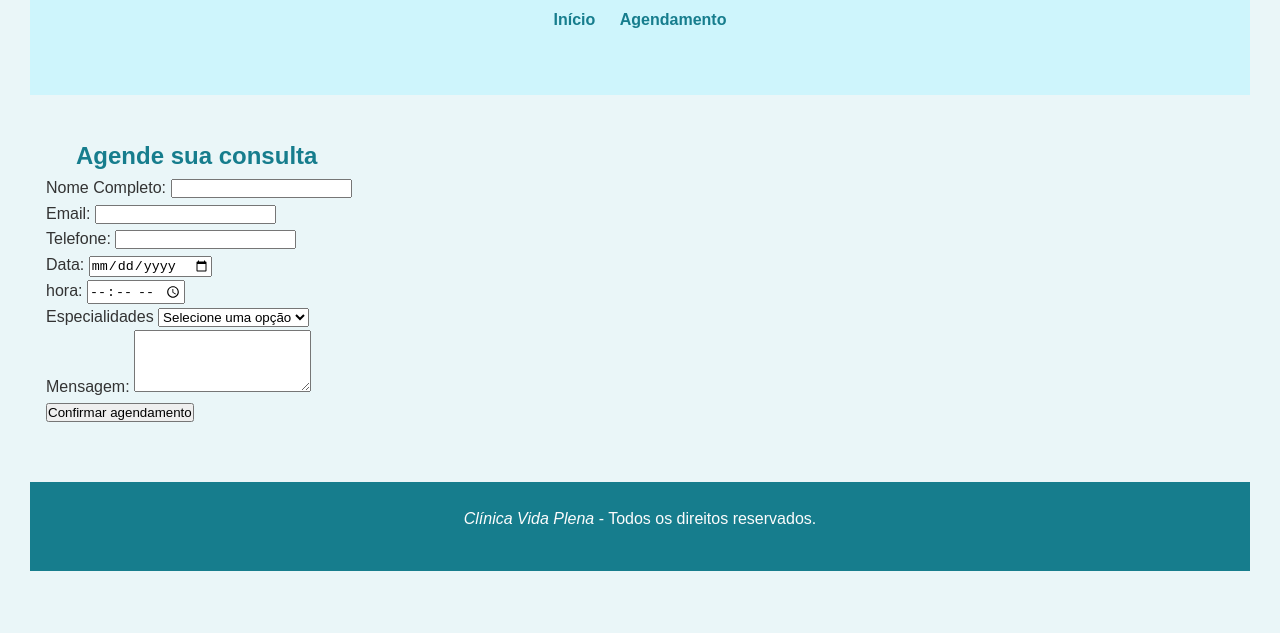
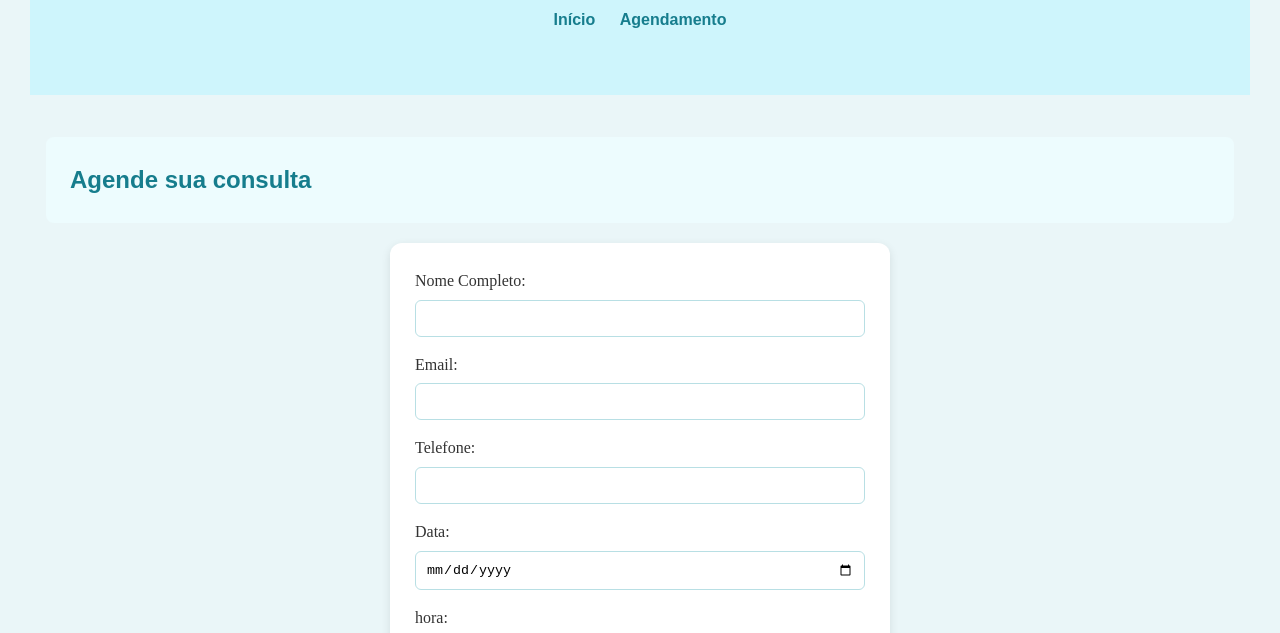
Before and after one commit to laurabarbieri-alt/Clinica_Vida-Plena_CSS, a plain HTML site: page agendamento.html in a window 1280 px wide. Shown: the part 136-769 px from the top of the page. Drawn offline with Linux system fonts and the light colour scheme.

Commit message:
Seletores de classe e de ID e mais algumas tags

```diff
--- a/agendamento.html
+++ b/agendamento.html
@@ -19,14 +19,14 @@
     </header>
 
     <main>
-        <H2>Agende sua consulta</H2>
-        <form action="#" method="post">
+        <H2 id="agendamento">Agende sua consulta</H2>
+        <form action="#" method="post" class="formulário">
             <label for="nome">Nome Completo:</label>
             <input
-                type="text" name="nome" id="nome" required>
+                type="text" name="nome" id="nome" required class="campo">
             <br>
             <label for="email">Email:</label>
-            <input type="email" name="email" id="email">
+            <input type="email" name="email" id="email" class="campo">
             <br>
             <label for="telefone">Telefone:</label>
             <input
@@ -38,16 +38,17 @@
                  maxlength="15"
                  pattern="(?:\(?[1-9]{2}\)?\s?)?(?:9\d{4}|\d{4})-?\d{4}"
                  title="Digite com DDD. Ex: (17) 98765-4321 ou 17987654321"
+                 class="campo"
             >
             <br>
             <label for="data">Data:</label>
-            <input type="date" name="data" id="data" required>
+            <input type="date" name="data" id="data" required class="campo">
             <br>
             <label for="hora">hora:</label>
-            <input type="time" name="hora" id="hora" required>
+            <input type="time" name="hora" id="hora" required class="campo">
             <br>
             <label for="especialidades">Especialidades</label>
-            <select name="especialidades" id="especialidades" required>
+            <select name="especialidades" id="especialidades" required class="opção">
                 <option value="">Selecione uma opção</option>
                 <option value="clinico-geral">Clínico Geral</option>
                 <option value="cardiologia">Cardiologia</option>
@@ -56,13 +57,13 @@
             </select>
             <br>
             <label for="mensagem">Mensagem:</label>
-            <textarea name="mensagem" id="mensagem" rows="4"></textarea>
+            <textarea name="mensagem" id="mensagem" rows="4" class="areadetexto"></textarea>
             <br>
             <button type="submit">Confirmar agendamento</button>
         </form>
     </main>
 
-    <footer>
+    <footer id="pe">
         <p>
             <i>Clínica Vida Plena</i> - Todos os direitos reservados.
         </p>
--- a/style.css
+++ b/style.css
@@ -75,3 +75,58 @@ footer {
     background-color: #167d8d;
     padding: 24px 16px;
 }
+
+button {
+    background-color: #2a9d8f;
+    color: white;
+    border: none;
+    padding: 12px 20px;
+    border-radius: 6px;
+    cursor: pointer;
+    font-size: 16px;
+    font-family: Georgia, 'Times New Roman', Times, serif;
+}
+
+button:hover {
+    background-color: #217c72;
+}
+
+label {
+    font-family: 'Times New Roman', Times, serif;
+}
+
+.campo,
+.opção,
+.areadetexto {
+    width: 100%;
+    padding: 10px;
+    margin: 6px 0 15px;
+    border: 1px solid #b8dfe4;
+    border-radius: 6px;
+    box-sizing: border-box;
+}
+
+.formulário {
+    background-color: white;
+    max-width: 500px;
+    margin: 20px auto;
+    padding: 25px;
+    border-radius: 12px;
+    box-shadow: 0 3px 10px rgba(0, 0, 0, 0.1);
+}
+
+#sobre {
+    background-color: #eefdffdb;
+    border-radius: 8px;
+    padding: 24px;
+}
+
+#pe {
+     padding: 24px 0px;
+}
+
+#agendamento {
+    background-color: #eefdffdb;
+    border-radius: 8px;
+    padding: 24px;
+}
```
Also changed, not shown: index.html (+1 -1 lines).
